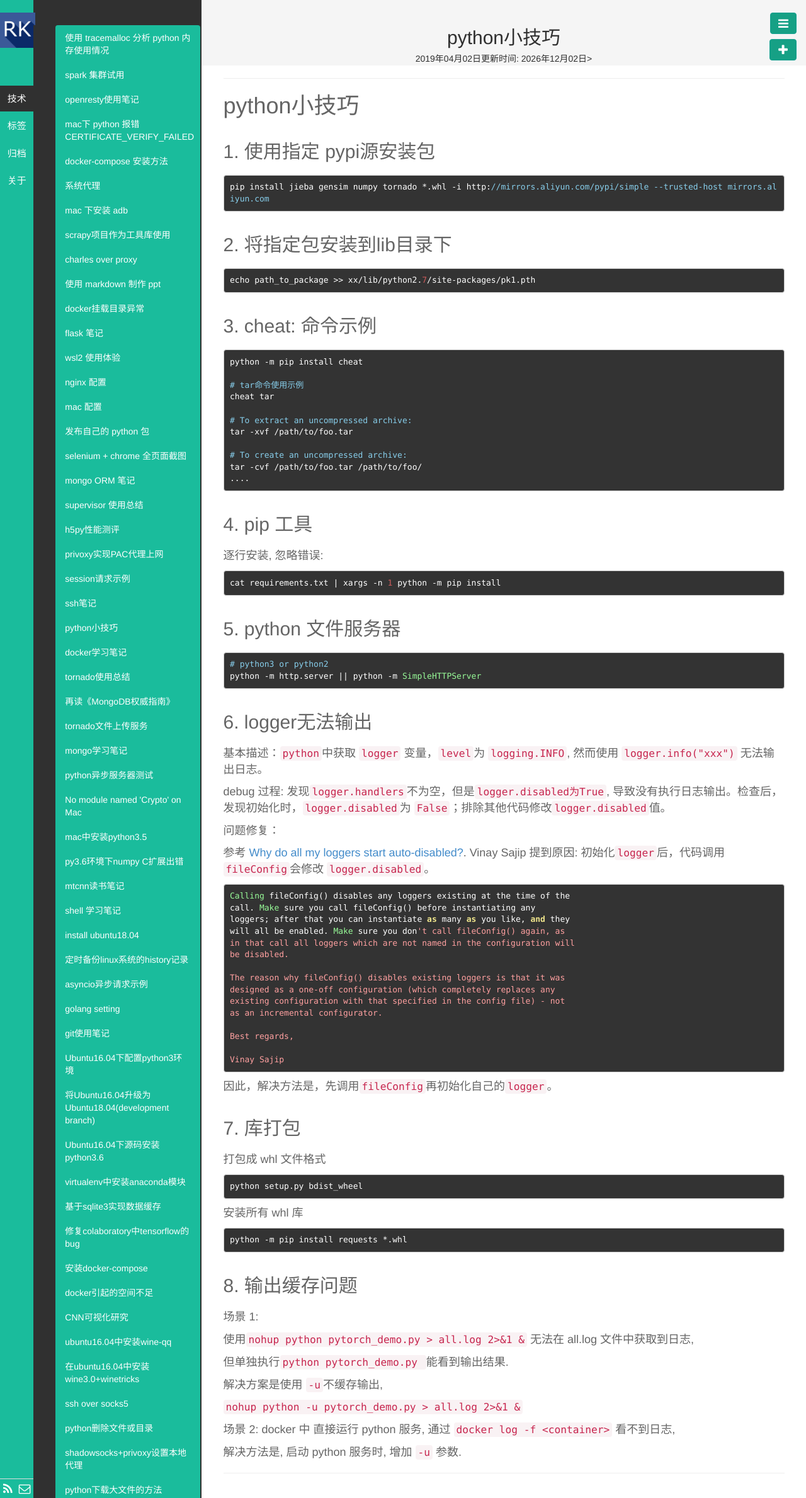
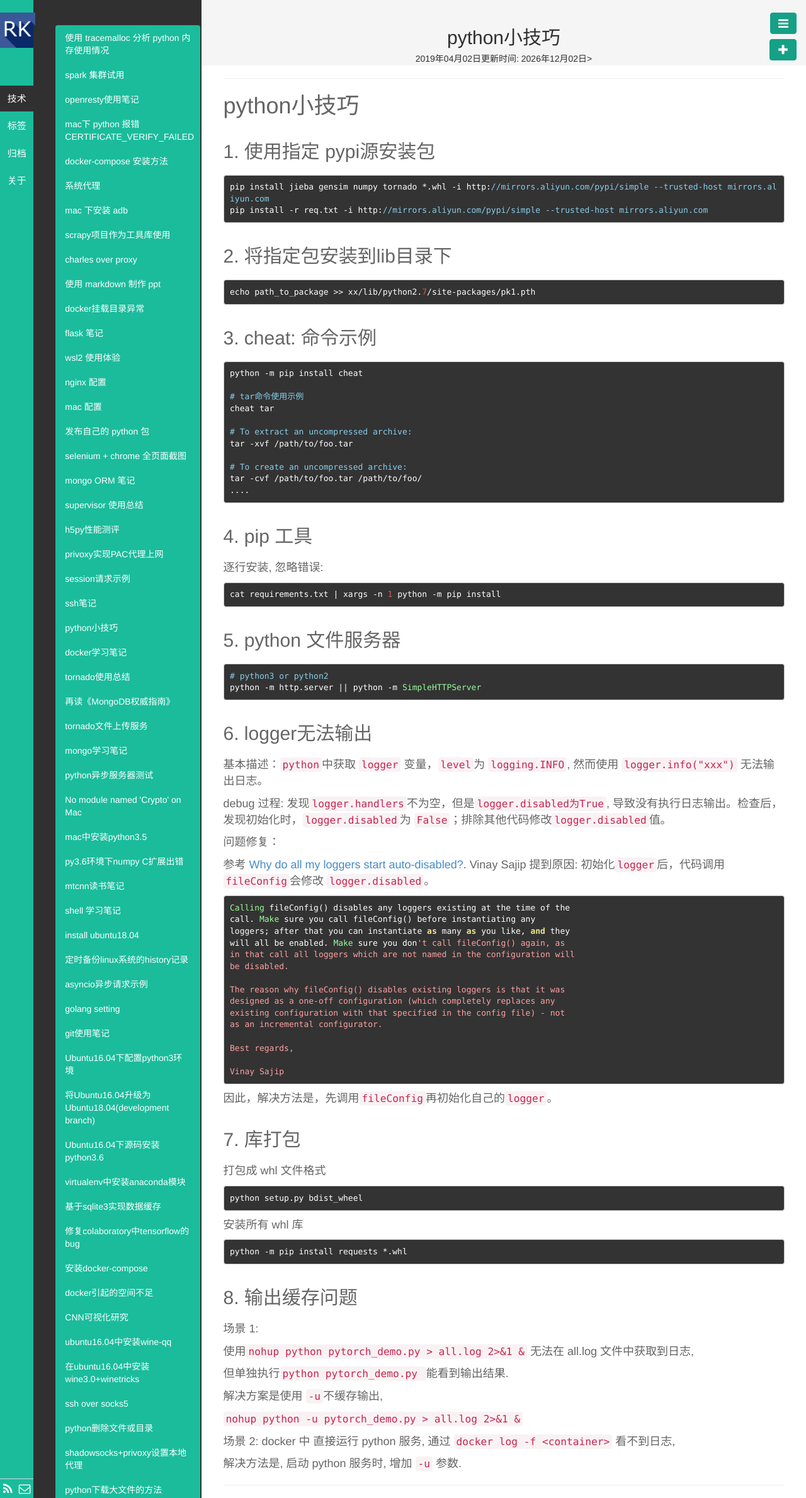
Before and after one commit to fengrk/frkhit.github.io, a Jekyll site: the page built from _posts/blog/2019-04-02-python_tips.md, in a window 1280 px wide. Shown: the whole page at 63% size. Built offline with Jekyll 4.4.1, drawn with Linux system fonts in a browser that asks for light colours.

Commit message:
update python_tips

````diff
--- a/_posts/blog/2019-04-02-python_tips.md
+++ b/_posts/blog/2019-04-02-python_tips.md
@@ -12,6 +12,7 @@ description:
 ## 1. 使用指定 pypi源安装包
 ```
 pip install jieba gensim numpy tornado *.whl -i http://mirrors.aliyun.com/pypi/simple --trusted-host mirrors.aliyun.com
+pip install -r req.txt -i http://mirrors.aliyun.com/pypi/simple --trusted-host mirrors.aliyun.com
 ```
 
 ## 2. 将指定包安装到lib目录下
````
